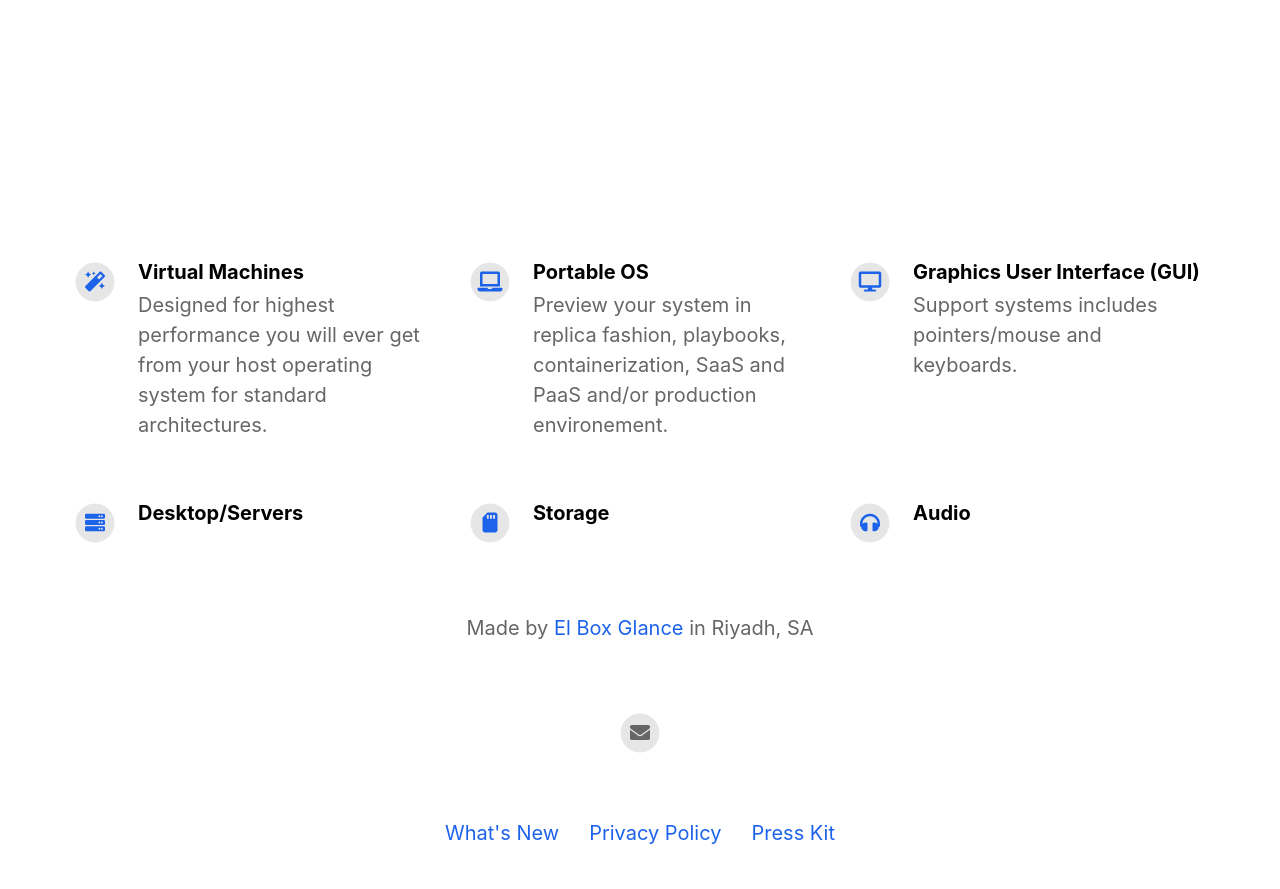
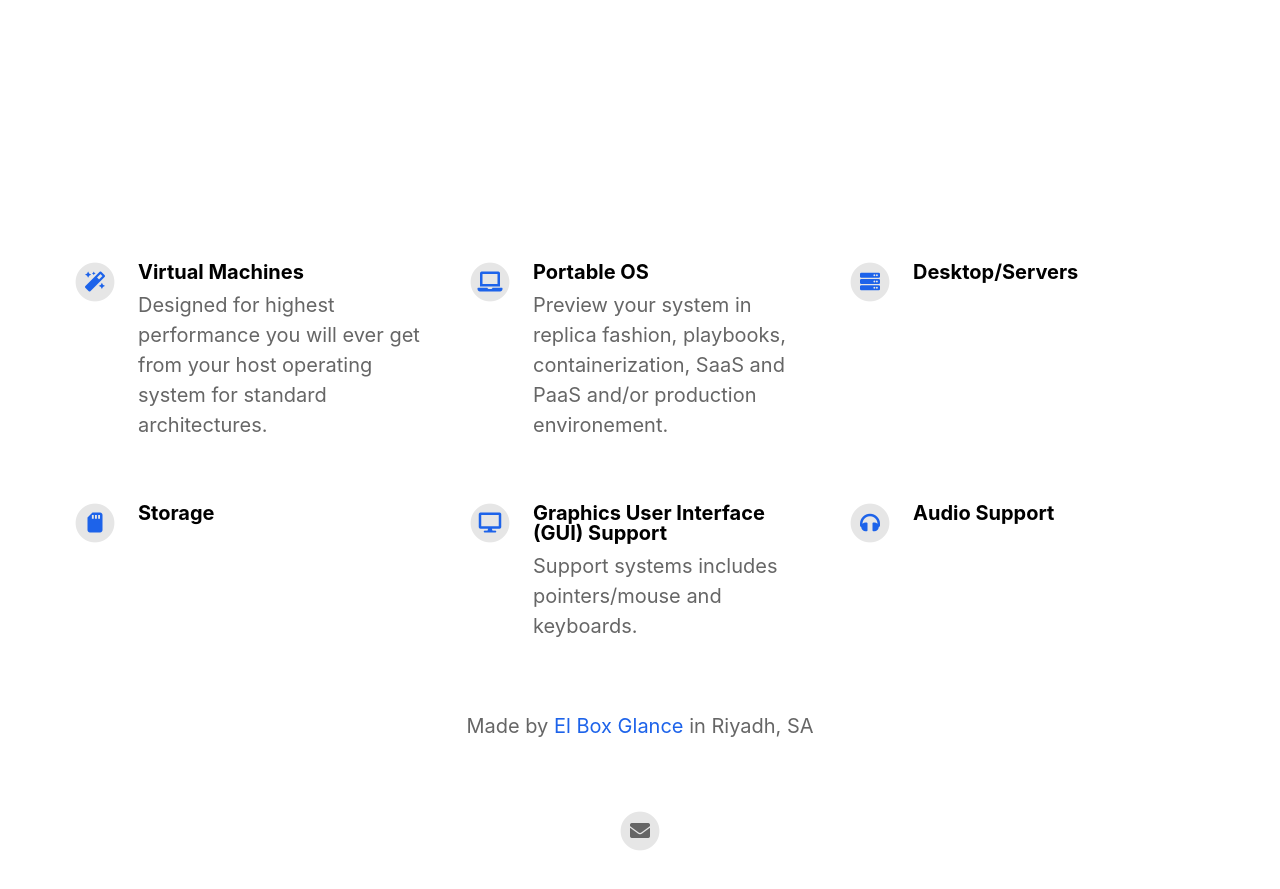
Before and after one commit to i3bit/ebg, a Jekyll site: the page built from index.html, in a window 1280 px wide and 900 px high, scrolled down 822 px. Shown: the top 889 px of the window. Built offline with Jekyll 4.4.1, drawn with Linux system fonts in a browser that asks for light colours; nearby versions of some CDN libraries; part of the change alters nothing that is shown.

Commit message:
Update _config.yml

```diff
--- a/_config.yml
+++ b/_config.yml
@@ -44,10 +44,6 @@ features                                  :
     description                           : Preview your system in replica fashion, playbooks, containerization, SaaS and PaaS and/or production environement.
     fontawesome_icon_name                 : laptop
 
-  - title                                 : Graphics User Interface (GUI)
-    description                           : Support systems includes pointers/mouse and keyboards.
-    fontawesome_icon_name                 : desktop
-
   - title                                 : Desktop/Servers
     description                           : # Up to 64GB for each box. Shrink size after setup box NOT supported.
     fontawesome_icon_name                 : server
@@ -56,7 +52,11 @@ features                                  :
     description                           : # New Feature Description
     fontawesome_icon_name                 : sd-card # Enter Font Awesome icon name (e.g. star). Find icons on fontawesome.com/icons.
 
-  - title                                 : Audio
+  - title                                 : Graphics User Interface (GUI) Support
+    description                           : Support systems includes pointers/mouse and keyboards.
+    fontawesome_icon_name                 : desktop
+
+  - title                                 : Audio Support
     description                           : # Enter iOS app ID in the _config.yml file to automatically fetch app icon, price and App Store Link.
     fontawesome_icon_name                 : headphones
 
```
